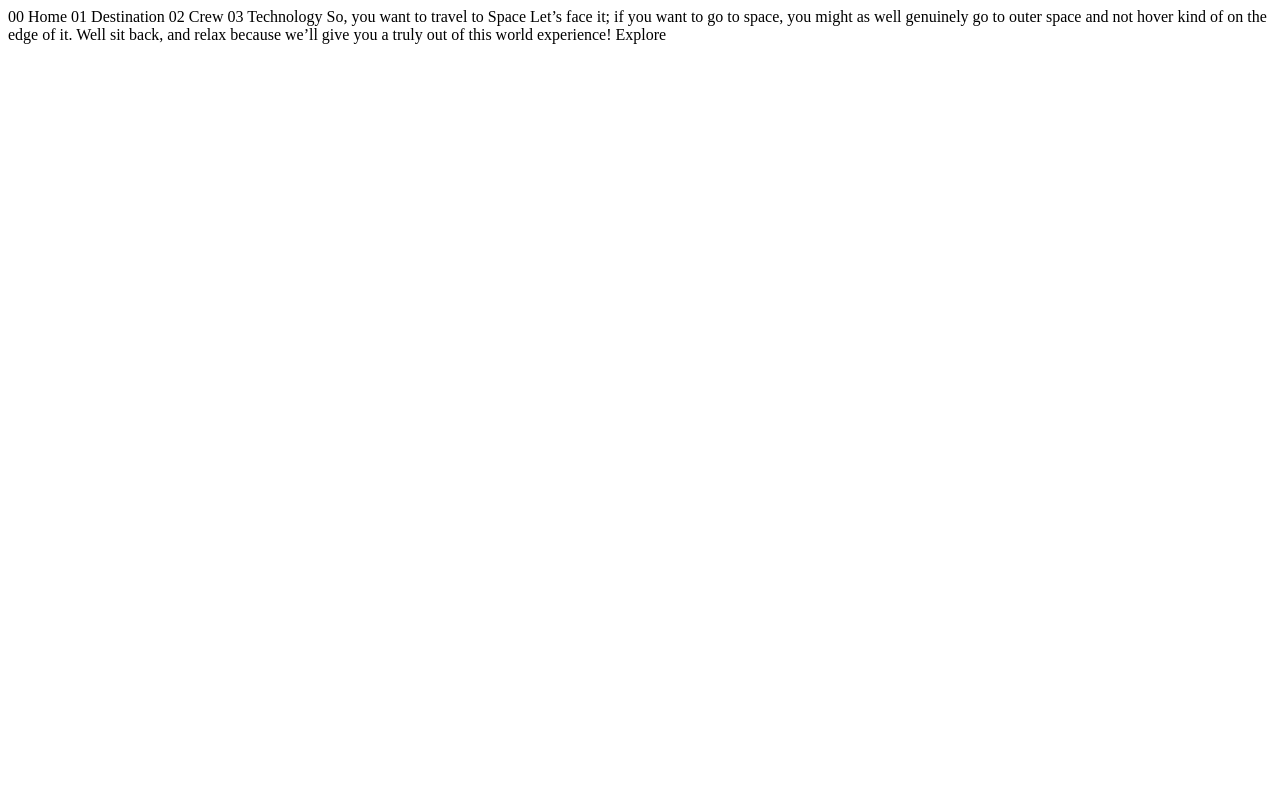
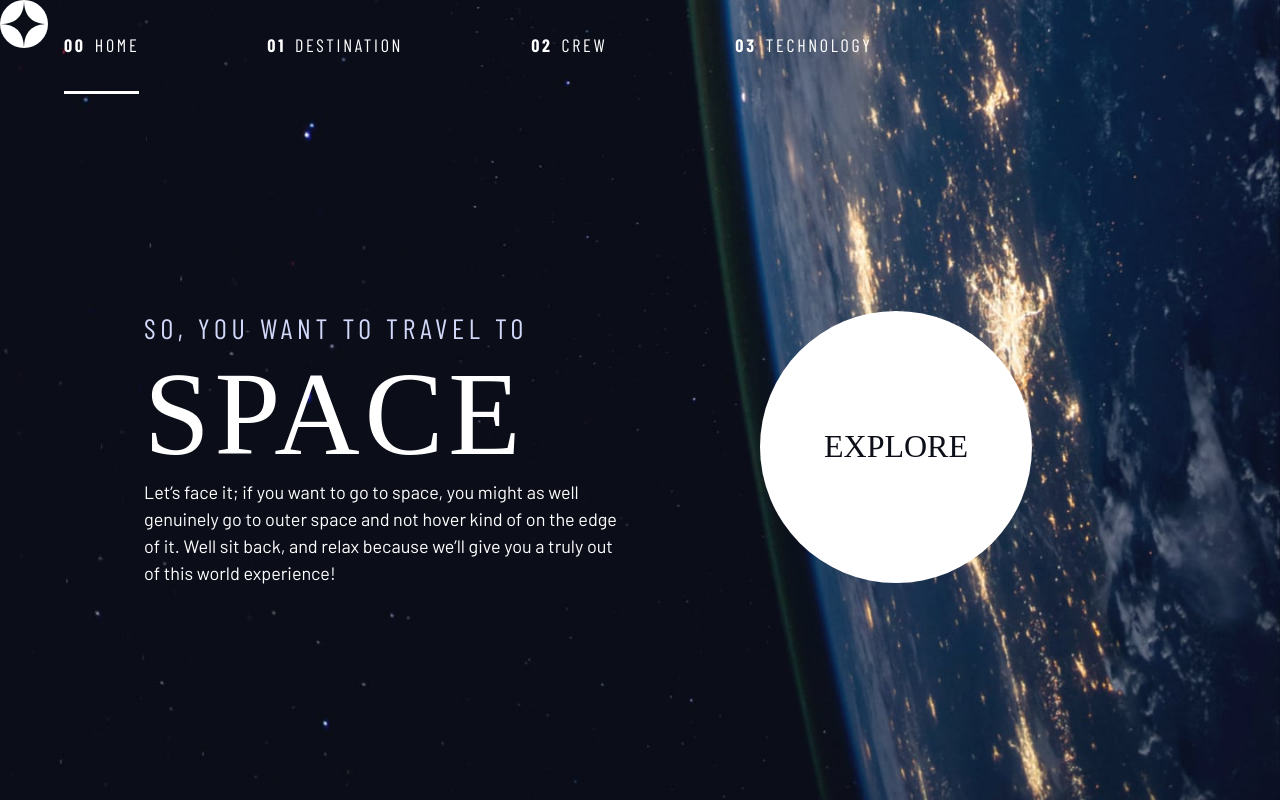
Before and after one commit to magdaszsz/SpaceTravel-FrontendMentor, a plain HTML site: page starter-code/index.html in a window 1280 px wide. Drawn offline with nearby package versions, Linux system fonts and the light colour scheme; a web font is replaced by a local one.

Commit message:
design system and home page

```diff
--- a/starter-code/index.html
+++ b/starter-code/index.html
@@ -1,27 +1,50 @@
 <!DOCTYPE html>
 <html lang="en">
-<head>
-  <meta charset="UTF-8">
-  <meta name="viewport" content="width=device-width, initial-scale=1.0">
+  <head>
+    <meta charset="UTF-8" />
+    <meta name="viewport" content="width=device-width, initial-scale=1.0" />
 
-  <link rel="icon" type="image/png" sizes="32x32" href="./assets/favicon-32x32.png">
+    <link
+      rel="icon"
+      type="image/png"
+      sizes="32x32"
+      href="./assets/favicon-32x32.png"
+    />
+     <link rel="preconnect" href="https://fonts.googleapis.com">
+  <link rel="preconnect" href="https://fonts.gstatic.com" crossorigin>
+  <link href="https://fonts.googleapis.com/css2?family=Barlow+Condensed:wght@400;700&family=Bellefair&family=Barlow:wght@400;700&display=swap"
+      rel="stylesheet">
+      <link rel="stylesheet" href="style.css">
 
-  <title>Frontend Mentor | Space tourism website</title>
-</head>
-<body>
+    <title>Frontend Mentor | Space tourism website</title>
+  </head>
 
-  00 Home
-  01 Destination
-  02 Crew
-  03 Technology
+  <body class="home">
+    <header class="primary-header flex">
+    <div>
+      <img src="./assets/shared/logo.svg" alt="space tourism logo" class="logo">
+    </div>
+    <nav>
+        <ul class="primary-navigation underline-indicators flex">
+            <li class="active"><a class="ff-sans-cond uppercase text-white letter-spacing-2" href="index.html"><span>00</span>Home</a>
+            <li><a class="ff-sans-cond uppercase text-white letter-spacing-2" href="destination.html"><span>01</span>Destination</a>
+            <li><a class="ff-sans-cond uppercase text-white letter-spacing-2" href="crew.html"><span>02</span>Crew</a>
+            <li><a class="ff-sans-cond uppercase text-white letter-spacing-2" href="technology.html"><span>03</span>Technology</a>
+        </ul>
+    </nav>
+  </header>
 
-  So, you want to travel to
-  Space
-  Let’s face it; if you want to go to space, you might as well genuinely go to
-  outer space and not hover kind of on the edge of it. Well sit back, and relax
-  because we’ll give you a truly out of this world experience!
-
-  Explore
-
-</body>
+  <div class="grid-container">
+    <div>
+      <h1 class="text-accent fs-500 ff-sans-cond uppercase letter-spacing-1">So, you want to travel to
+      <span class="fs-900 ff-serif text-white">Space</span></h1>
+      <p>Let’s face it; if you want to go to space, you might as well genuinely go to
+      outer space and not hover kind of on the edge of it. Well sit back, and relax
+      because we’ll give you a truly out of this world experience! </p>
+    </div>
+    <div>
+      <a href="#" class="large-button uppercase ff-serif fs-600 text-dark bg-white">Explore</a>
+    </div>
+  </div>
+  </body>
 </html>
--- /dev/null
+++ b/starter-code/style.css
@@ -0,0 +1,367 @@
+/* ------------------- */
+/* Custom properties   */
+/* ------------------- */
+
+:root {
+    /* colors */
+    --clr-dark: 230 35% 7%;
+    --clr-light: 231 77% 90%;
+    --clr-white: 0 0% 100%;
+
+    /* font-sizes */
+    --fs-900: clamp(5rem, 8vw + 1rem, 9.375rem);
+    --fs-800: 3.5rem;
+    --fs-700: 1.5rem;
+    --fs-600: 1rem;
+    --fs-500: 1.75rem;
+    --fs-400: 0.9375rem;
+    --fs-300: 1rem;
+    --fs-200: 0.875rem;
+
+    /* font-families */
+    --ff-serif: "Bellefair", serif;
+    --ff-sans-cond: "Barlow Condensed", sans-serif;
+    --ff-sans-normal: "Barlow", sans-serif;
+}
+
+@media (min-width: 35em) {
+    :root {
+        --fs-800: 5rem;
+        --fs-700: 2.5rem;
+        --fs-600: 1.5rem;
+        --fs-400: 1rem;
+    }
+}
+
+@media (min-width: 45em) {
+    :root {
+        /* font-sizes */
+        --fs-800: 6.25rem;
+        --fs-700: 3.5rem;
+        --fs-600: 2rem;
+        --fs-400: 1.125rem;
+    }
+}
+
+
+/* ------------------- */
+/* Reset               */
+/* ------------------- */
+
+/* https://piccalil.li/blog/a-modern-css-reset/ */
+
+/* Box sizing */
+*,
+*::before,
+*::after {
+    box-sizing: border-box;
+}
+
+/* Reset margins */
+body,
+h1,
+h2,
+h3,
+h4,
+h5,
+p,
+figure,
+picture {
+    margin: 0;
+}
+
+h1,
+h2,
+h3,
+h4,
+h5,
+h6,
+p {
+    font-weight: 400;
+}
+
+/* set up the body */
+body {
+    font-family: var(--ff-sans-normal);
+    font-size: var(--fs-400);
+    color: hsl( var(--clr-white) );
+    background-color: hsl( var(--clr-dark) );
+    line-height: 1.5;
+    min-height: 100vh;
+
+    display: grid;
+    grid-template-rows: min-content 1fr;
+}
+
+/* make images easier to work with */
+img,
+picutre {
+    max-width: 100%;
+    display: block;
+}
+
+/* make form elements easier to work with */
+input,
+button,
+textarea,
+select {
+    font: inherit;
+}
+
+/* remove animations for people who've turned them off */
+@media (prefers-reduced-motion: reduce) {
+  *,
+  *::before,
+  *::after {
+    animation-duration: 0.01ms !important;
+    animation-iteration-count: 1 !important;
+    transition-duration: 0.01ms !important;
+    scroll-behavior: auto !important;
+  }
+}
+
+
+/* ------------------- */
+/* Utility classes     */
+/* ------------------- */
+
+/* general */
+
+.flex {
+    display: flex;
+    gap: var(--gap, 1rem);
+}
+
+.grid {
+    display: grid;
+    gap: var(--gap, 1rem);
+}
+
+.d-block {
+    display: block;
+}
+
+.flow > *:where(:not(:first-child)) {
+    margin-top: var(--flow-space, 1rem);
+}
+
+.container {
+    padding-inline: 2em;
+    margin-inline: auto;
+    max-width: 80rem;
+}
+
+.grid-container {
+    text-align: center;
+    display: grid;
+    place-items: center;
+    padding-inline: 1rem;
+
+}
+
+.grid-container * {
+    max-width: 50ch;
+}
+
+@media (min-width: 45em) {
+    .grid-container {
+        text-align: left;
+        column-gap: var(--container-gap, 2rem);
+        grid-template-columns: minmax(1rem, 1fr) repeat(2, minmax(0, 30rem)) minmax(1rem, 1fr);
+    }
+
+    .grid-container > *:first-child {
+        grid-column: 2;
+    }
+
+    .grid-container > *:last-child {
+        grid-column: 3;
+    }
+
+    .grid-container--home {
+        padding-bottom: max(6rem, 20vh);
+        align-items: end;
+    }
+}
+
+
+.sr-only {
+  position: absolute;
+  width: 1px;
+  height: 1px;
+  padding: 0;
+  margin: -1px;
+  overflow: hidden;
+  clip: rect(0, 0, 0, 0);
+  white-space: nowrap; /* added line */
+  border: 0;
+}
+
+/* colors */
+
+.bg-dark { background-color: hsl( var(--clr-dark) );}
+.bg-accent { background-color: hsl( var(--clr-light) );}
+.bg-white { background-color: hsl( var(--clr-white) );}
+
+.text-dark { color: hsl( var(--clr-dark) );}
+.text-accent { color: hsl( var(--clr-light) );}
+.text-white { color: hsl( var(--clr-white) );}
+
+/* typography */
+
+.ff-serif { font-family: var(--ff-serif); }
+.ff-sans-cond { font-family: var(--ff-sans-cond); }
+.ff-sans-normal { font-family: var(--ff-sans-normal); }
+
+.letter-spacing-1 { letter-spacing: 4.75px; }
+.letter-spacing-2 { letter-spacing: 2.7px; }
+.letter-spacing-3 { letter-spacing: 2.35px; }
+
+.uppercase { text-transform: uppercase; }
+
+.fs-900 { font-size: var(--fs-900); }
+.fs-800 { font-size: var(--fs-800); }
+.fs-700 { font-size: var(--fs-700); }
+.fs-600 { font-size: var(--fs-600); }
+.fs-500 { font-size: var(--fs-500); }
+.fs-400 { font-size: var(--fs-400); }
+.fs-300 { font-size: var(--fs-300); }
+.fs-200 { font-size: var(--fs-200); }
+
+.fs-900,
+.fs-800,
+.fs-700,
+.fs-600 {
+    line-height: 1.1;
+}
+
+.numbered-title {
+    font-family: var(--ff-sans-cond);
+    font-size: var(--fs-500);
+    text-transform: uppercase;
+    letter-spacing: 4.72px;
+}
+
+.numbered-title span {
+    margin-right: .5em;
+    font-weight: 700;
+    color: hsl( var(--clr-white) / .25);
+}
+
+
+/* ------------------- */
+/* Compontents         */
+/* ------------------- */
+
+.large-button {
+    font-size: 2rem;
+    position: relative;
+    z-index: 1;
+    display: inline-grid;
+    place-items: center;
+    padding: 0 2em;
+    border-radius: 50%;
+    aspect-ratio: 1;
+    text-decoration: none;
+}
+
+.large-button::after {
+    content: '';
+    position: absolute;
+    z-index: -1;
+    width: 100%;
+    height: 100%;
+    background: hsl( var(--clr-white) / .1);
+    border-radius: 50%;
+    opacity: 0;
+    transition: opacity 500ms linear, transform 750ms ease-in-out;
+}
+
+.large-button:hover::after,
+.large-button:focus::after {
+    opacity: 1;
+    transform: scale(1.5);
+}
+
+.primary-navigation {
+    --gap: 8rem;
+    --underline-gap: 2rem;
+    list-style: none;
+    padding: 0;
+    margin: 0;
+}
+
+.primary-navigation a {
+    text-decoration: none;
+}
+
+.primary-navigation a > span {
+    font-weight: 700;
+    margin-right: .5em;
+}
+
+.underline-indicators > * {
+    cursor: pointer;
+    padding: var(--underline-gap, 1rem) 0;
+    border: 0;
+    border-bottom: .2rem solid hsl( var(--clr-white) / 0 );
+}
+
+.underline-indicators > *:hover,
+.underline-indicators > *:focus {
+    border-color: hsl( var(--clr-white) / .5);
+}
+
+.underline-indicators > .active,
+.underline-indicators > [aria-selected="true"] {
+    color: hsl( var(--clr-white) / 1);
+    border-color: hsl( var(--clr-white) / 1);
+}
+
+.tab-list {
+    --gap: 2rem;
+}
+
+.dot-indicators > * {
+    cursor: pointer;
+    border: 0;
+    border-radius: 50%;
+    padding: .5em;
+    background-color: hsl( var(--clr-white) / .25);
+}
+
+.dot-indicators > *:hover,
+.dot-indicators > *:focus {
+    background-color: hsl( var(--clr-white) / .5);
+}
+
+.dot-indicators > [aria-selected="true"] {
+    background-color: hsl( var(--clr-white) / 1);
+}
+
+/* Navigation */
+
+/* ----------------------------- */
+/* Page specific background      */
+/* ----------------------------- */
+body {
+    background-size: cover;
+    background-position: bottom center;
+}
+/* home */
+.home {
+    background-image: url(./assets/home/background-home-mobile.jpg);
+}
+
+@media (min-width: 35rem) {
+    .home {
+        background-position: center center;
+        background-image: url(./assets/home/background-home-tablet.jpg);
+    }
+}
+
+@media (min-width: 45rem) {
+    .home {
+        background-image: url(./assets/home/background-home-desktop.jpg);
+    }
+}
```
